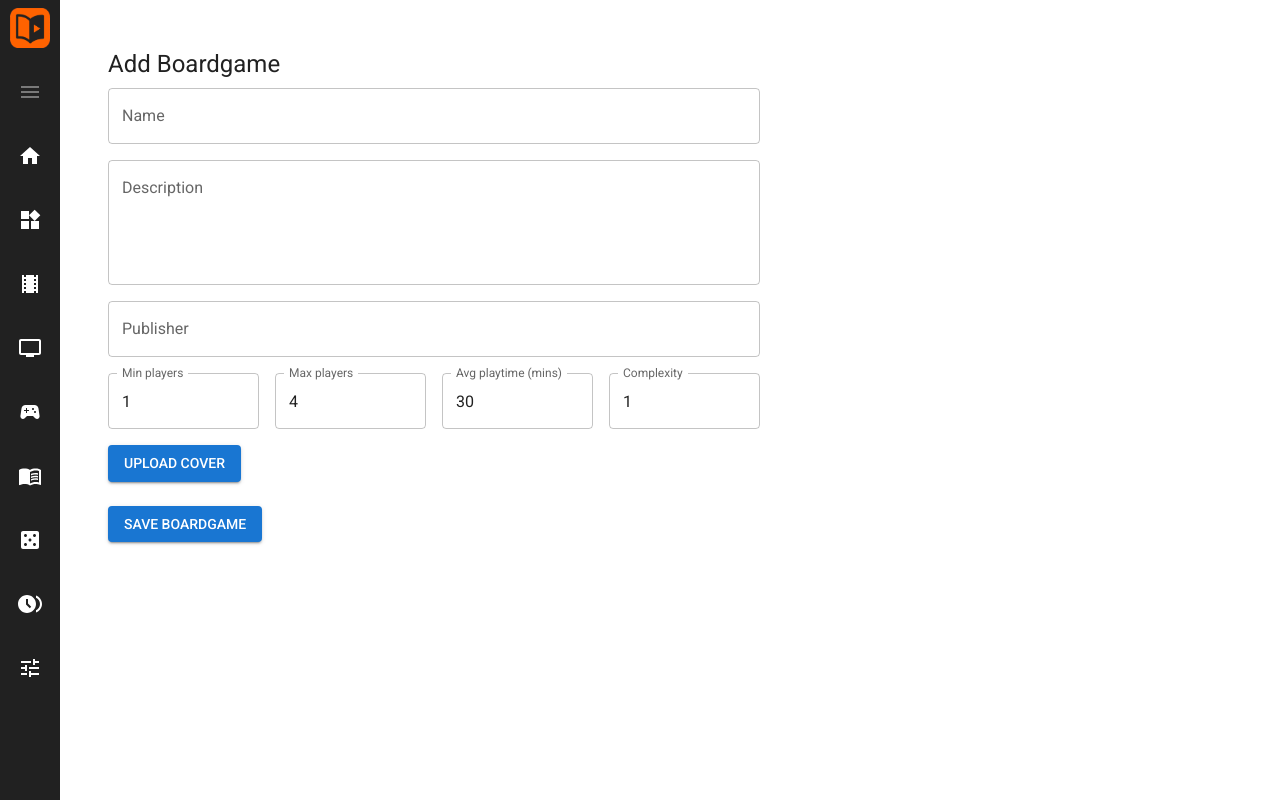
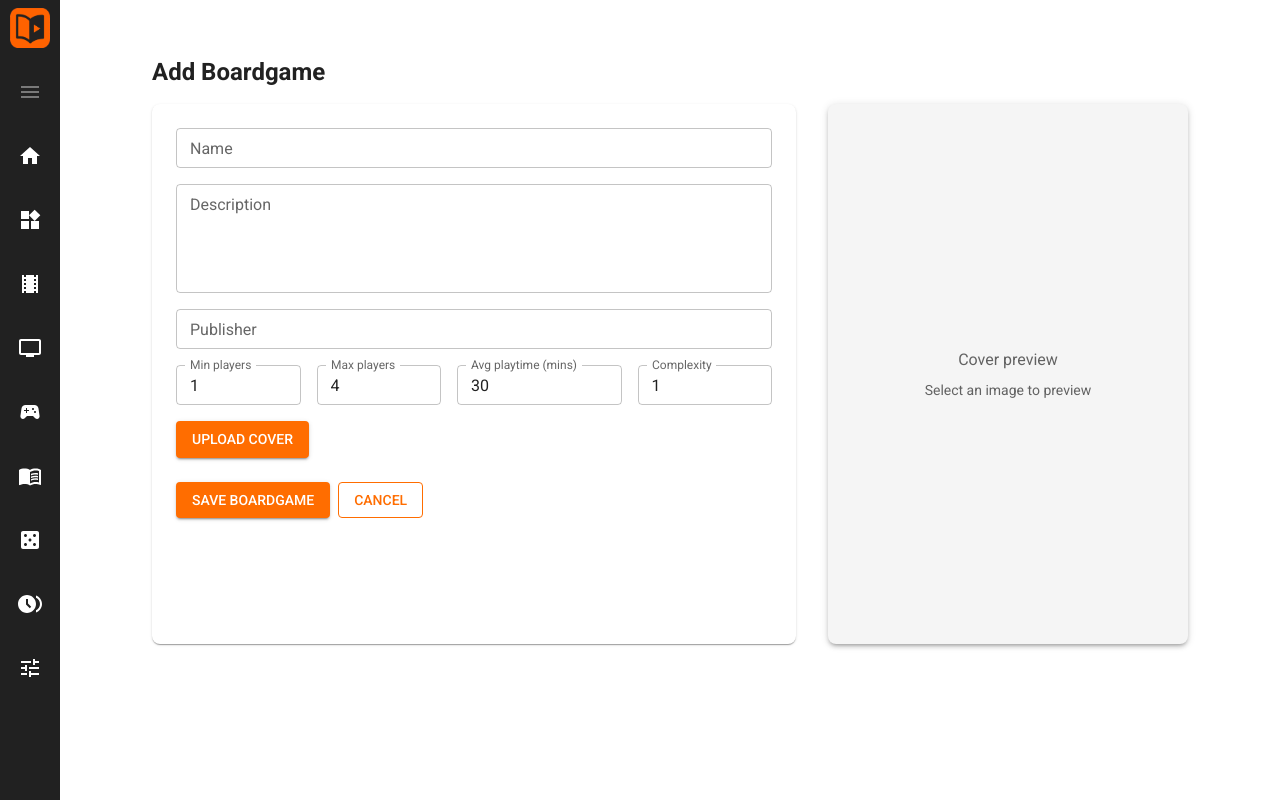
Before and after one commit to KevinDeVijlder/MediaLedger, a React app in the folder frontend/: page /boardgames/add in a window 1280 px wide. Built offline with nearby package versions, Linux system fonts and the light colour scheme; the HTML template or start-up script is replaced by a standard one.

Commit message:
updated boardgames add boardgame form

```diff
--- a/frontend/src/components/displays/boardgame/AddBoardgame.jsx
+++ b/frontend/src/components/displays/boardgame/AddBoardgame.jsx
@@ -1,7 +1,8 @@
 import { Box, Button, TextField, Typography, Alert } from "@mui/material";
-import { useState } from "react";
+import { useState, useEffect } from "react";
 import { useNavigate } from "react-router-dom";
 import { useApp } from "../../../AppContext";
+import { useTheme } from "@mui/material/styles";
 
 export default function AddBoardgame() {
   const [name, setName] = useState("");
@@ -17,6 +18,14 @@ export default function AddBoardgame() {
   const { triggerRefresh, notifySuccess } = useApp();
   const navigate = useNavigate();
   const API = "http://localhost:3001";
+  const theme = useTheme();
+  const ACCENT = "#FF6D00";
+
+  const [previewUrl, setPreviewUrl] = useState(null);
+  const fieldSx = {
+    '& .MuiOutlinedInput-root.Mui-focused fieldset': { borderColor: ACCENT },
+    '& .MuiInputLabel-root.Mui-focused': { color: ACCENT },
+  };
 
   const handleSubmit = async (e) => {
     e.preventDefault();
@@ -47,30 +56,73 @@ export default function AddBoardgame() {
     }
   };
 
+  useEffect(() => {
+    if (!imageFile) {
+      setPreviewUrl(null);
+      return;
+    }
+
+    const url = URL.createObjectURL(imageFile);
+    setPreviewUrl(url);
+    return () => URL.revokeObjectURL(url);
+  }, [imageFile]);
+
   return (
-    <Box sx={{ p: 3, maxWidth: 700 }}>
-      <Typography variant="h5" gutterBottom>Add Boardgame</Typography>
+    <Box sx={{ p: { xs: 2, md: 4 }, maxWidth: 1100, mx: 'auto' }}>
+      <Typography variant="h5" gutterBottom sx={{ fontWeight: 700, mb: 2 }}>Add Boardgame</Typography>
       {error && <Alert severity="error" sx={{ mb: 2 }}>{error}</Alert>}
 
-      <form onSubmit={handleSubmit}>
-        <TextField fullWidth label="Name" sx={{ mb: 2 }} value={name} onChange={(e) => setName(e.target.value)} />
-        <TextField fullWidth multiline rows={4} label="Description" sx={{ mb: 2 }} value={description} onChange={(e) => setDescription(e.target.value)} />
-        <TextField fullWidth label="Publisher" sx={{ mb: 2 }} value={publisher} onChange={(e) => setPublisher(e.target.value)} />
+      <Box sx={{ display: 'flex', gap: { xs: 2, md: 4 }, flexDirection: { xs: 'column', md: 'row' } }}>
+        <Box component="form" onSubmit={handleSubmit} sx={{ flex: 1, bgcolor: 'background.paper', p: 3, borderRadius: 2, boxShadow: 1 }}>
+          <TextField fullWidth label="Name" variant="outlined" size="small" sx={{ mb: 2, ...fieldSx }} value={name} onChange={(e) => setName(e.target.value)} />
+          <TextField fullWidth multiline rows={4} label="Description" variant="outlined" size="small" sx={{ mb: 2, ...fieldSx }} value={description} onChange={(e) => setDescription(e.target.value)} />
+          <TextField fullWidth label="Publisher" variant="outlined" size="small" sx={{ mb: 2, ...fieldSx }} value={publisher} onChange={(e) => setPublisher(e.target.value)} />
 
-        <Box sx={{ display: "flex", gap: 2, mb: 2 }}>
-          <TextField type="number" label="Min players" value={minPlayers} onChange={(e) => setMinPlayers(e.target.value)} />
-          <TextField type="number" label="Max players" value={maxPlayers} onChange={(e) => setMaxPlayers(e.target.value)} />
-          <TextField type="number" label="Avg playtime (mins)" value={avgPlaytime} onChange={(e) => setAvgPlaytime(e.target.value)} />
-          <TextField type="number" label="Complexity" value={complexityWeight} onChange={(e) => setComplexityWeight(e.target.value)} />
+          <Box sx={{ display: 'flex', gap: 2, mb: 2, flexWrap: 'wrap' }}>
+            <TextField type="number" label="Min players" variant="outlined" size="small" sx={{ flex: '1 1 100px', ...fieldSx }} value={minPlayers} onChange={(e) => setMinPlayers(e.target.value)} />
+            <TextField type="number" label="Max players" variant="outlined" size="small" sx={{ flex: '1 1 100px', ...fieldSx }} value={maxPlayers} onChange={(e) => setMaxPlayers(e.target.value)} />
+            <TextField type="number" label="Avg playtime (mins)" variant="outlined" size="small" sx={{ flex: '1 1 140px', ...fieldSx }} value={avgPlaytime} onChange={(e) => setAvgPlaytime(e.target.value)} />
+            <TextField type="number" label="Complexity" variant="outlined" size="small" sx={{ flex: '1 1 110px', ...fieldSx }} value={complexityWeight} onChange={(e) => setComplexityWeight(e.target.value)} />
+          </Box>
+
+          <Box sx={{ display: 'flex', alignItems: 'center', gap: 2, mb: 3 }}>
+            <Button variant="contained" component="label" sx={{ bgcolor: ACCENT, '&:hover': { bgcolor: '#e65a00' }, color: '#fff' }}>
+              Upload Cover
+              <input type="file" accept="image/*" hidden onChange={(e) => setImageFile(e.target.files?.[0] ?? null)} />
+            </Button>
+            {imageFile && <Typography variant="body2" sx={{ color: 'text.secondary' }}>{imageFile.name}</Typography>}
+          </Box>
+
+          <Box sx={{ display: 'flex', gap: 1 }}>
+            <Button type="submit" variant="contained" sx={{ bgcolor: ACCENT, '&:hover': { bgcolor: '#e65a00' }, color: '#fff' }}>Save Boardgame</Button>
+            <Button
+              type="button"
+              variant="outlined"
+              onClick={() => navigate('/boardgames')}
+              sx={{
+                borderColor: ACCENT,
+                color: ACCENT,
+                '&:hover': { backgroundColor: 'rgba(255,109,0,0.08)', borderColor: ACCENT },
+              }}
+            >
+              Cancel
+            </Button>
+          </Box>
         </Box>
 
-        <Box sx={{ mb: 3 }}>
-          <Button variant="contained" component="label">Upload Cover<input type="file" accept="image/*" hidden onChange={(e) => setImageFile(e.target.files?.[0] ?? null)} /></Button>
-          {imageFile && <Typography sx={{ mt: 1 }}>{imageFile.name}</Typography>}
+        <Box sx={{ width: { xs: '100%', md: 360 }, display: 'flex', justifyContent: 'center', alignItems: 'flex-start' }}>
+          <Box sx={{ width: '100%', aspectRatio: '2 / 3', borderRadius: 2, overflow: 'hidden', boxShadow: 3, bgcolor: 'grey.100', display: 'grid', placeItems: 'center' }}>
+            {previewUrl ? (
+              <img src={previewUrl} alt="preview" style={{ width: '100%', height: '100%', objectFit: 'cover', display: 'block' }} />
+            ) : (
+              <Box sx={{ textAlign: 'center', px: 2 }}>
+                <Typography sx={{ color: 'text.secondary' }}>Cover preview</Typography>
+                <Typography variant="body2" sx={{ color: 'text.secondary', mt: 1 }}>Select an image to preview</Typography>
+              </Box>
+            )}
+          </Box>
         </Box>
-
-        <Button type="submit" variant="contained">Save Boardgame</Button>
-      </form>
+      </Box>
     </Box>
   );
 }
```
Also changed, not shown: 5 other files (tests, documents, lock files or other folders).
